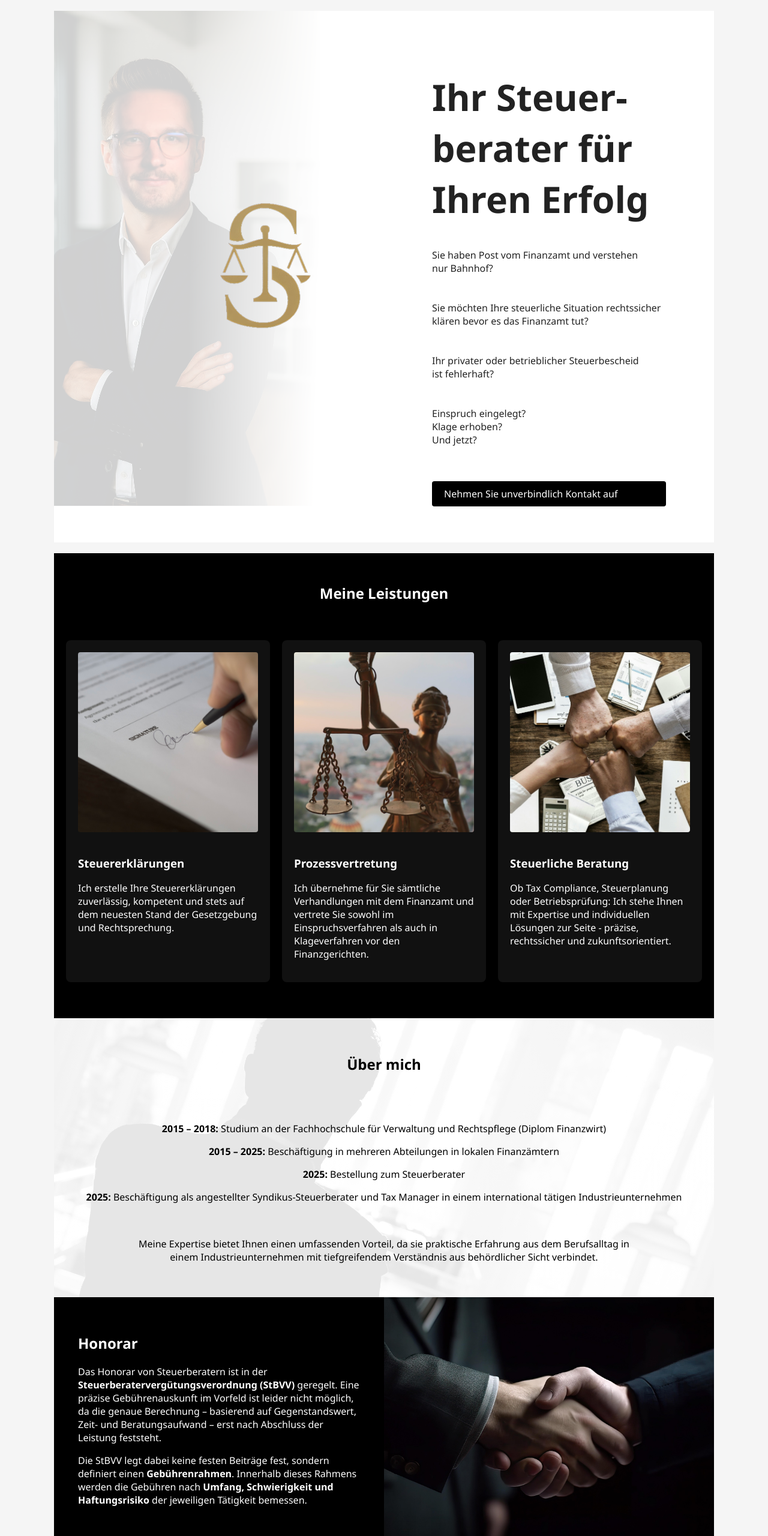
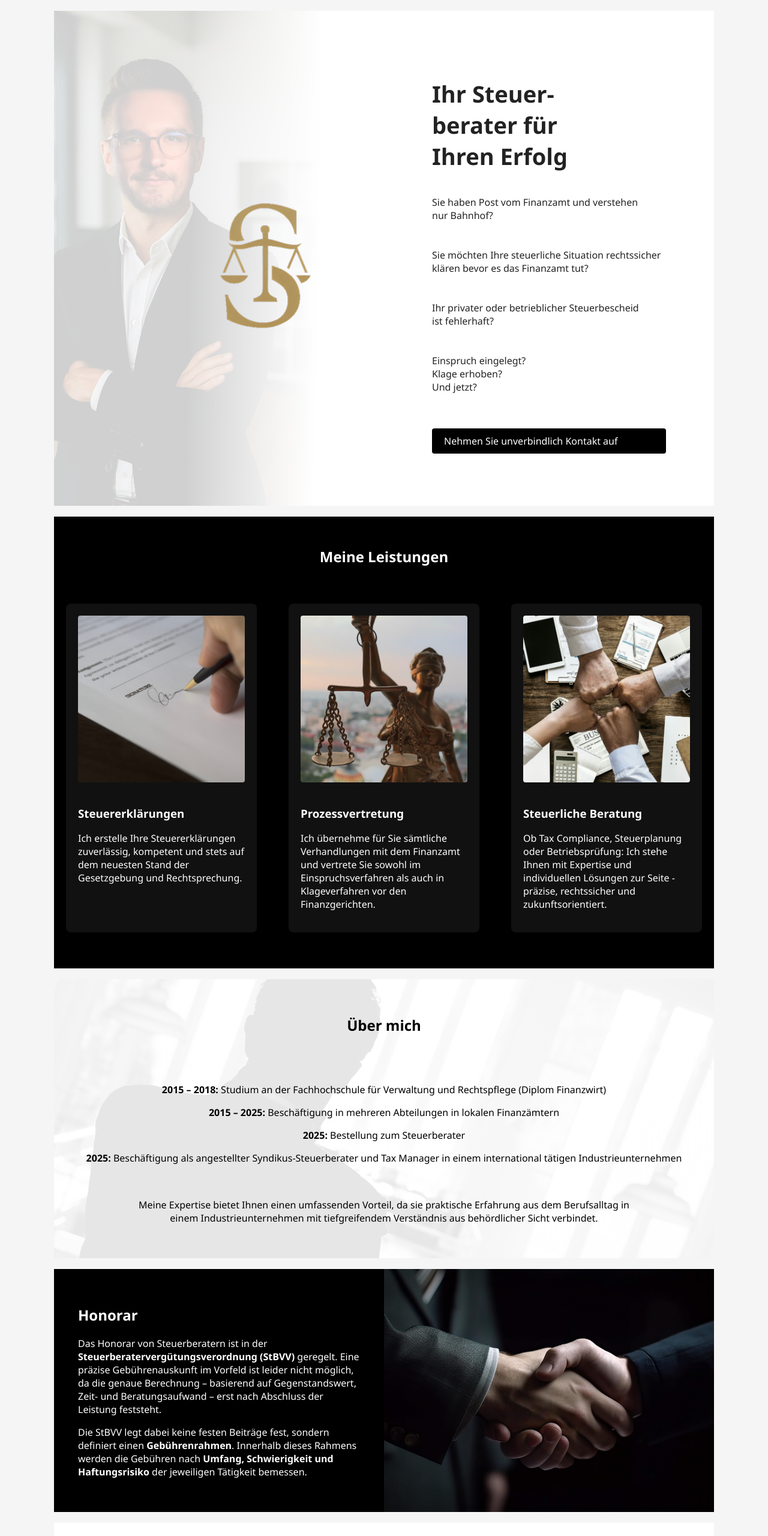
Before and after one commit to StB-Schreiner/Steuerberater-Christian-Schreiner, a plain HTML site: page index.html in a window 1280 px wide. Shown: the top 2560 px of the page at 60% size. Drawn offline with Linux system fonts and the light colour scheme.

Commit message:
Add files via upload

```diff
--- a/index.html
+++ b/index.html
@@ -2,7 +2,7 @@
 <html lang="de">
 <head>
   <meta charset="UTF-8" />
-  <meta name="viewport" content="width=device-width, initial-scale=1.0" />
+  <meta name="viewport" content="width=1100" />
   <title>Steuerberater Christian Schreiner</title>
   <style>
     html {
@@ -20,10 +20,10 @@
     }
     header {
       display: flex;
-      flex-wrap: wrap;
+      flex-wrap: nowrap;
       background: #fff;
-      max-width: 1100px;
-      margin: auto;
+      width: 1100px;
+      margin: 0 auto;
       padding: 0;
     }
     header .portrait {
@@ -43,7 +43,7 @@
       justify-content: center;
     }
     header h1 {
-      font-size: 2.5em;
+      font-size: 38px;
       margin-bottom: 10px;
     }
     .button {
@@ -56,8 +56,8 @@
       border-radius: 4px;
     }
     section, footer {
-      max-width: 1100px;
-      margin: auto;
+      width: 1100px;
+      margin: 0 auto;
       padding: 40px 20px;
     }
     .leistungen {
@@ -71,12 +71,12 @@
     }
     .cards {
       display: flex;
-      flex-wrap: wrap;
+      flex-wrap: nowrap;
       gap: 20px;
       justify-content: space-between;
     }
     .card {
-      flex: 1 1 30%;
+      flex: 0 0 30%;
       background: #111;
       border-radius: 8px;
       padding: 20px;
@@ -106,10 +106,9 @@
       text-decoration: none;
       border-radius: 4px;
     }
-    /* Datenschutzerklärung Styles */
     #datenschutzerklaerung {
       display: none;
-      max-width: 1100px;
+      width: 1100px;
       margin: 40px auto;
       padding: 20px;
       background: #fff;
@@ -129,7 +128,7 @@
       <img src="portrait.png" alt="Porträt Christian Schreiner" />
     </div>
     <div class="text" style="padding: 60px 80px;">
-      <h1 style="font-size: 3.8em; line-height: 1.4;">Ihr Steuer-<br>berater für<br>Ihren Erfolg</h1>
+      <h1>Ihr Steuer-<br>berater für<br>Ihren Erfolg</h1>
       <p style="margin-top: 30px;">Sie haben Post vom Finanzamt und verstehen<br> nur Bahnhof?<br><br><br>
         Sie möchten Ihre steuerliche Situation rechtssicher klären bevor es das Finanzamt tut?<br><br><br>
         Ihr privater oder betrieblicher Steuerbescheid<br> ist fehlerhaft?<br><br><br>
@@ -141,7 +140,7 @@
   <div style="height: 18px;"></div>
 
   <section class="leistungen">
-    <h2 style="text-align: center;">Meine Leistungen</h2><br>
+    <h2>Meine Leistungen</h2><br>
     <div class="cards">
       <div class="card">
         <img src="dokument.png" alt="Steuererklärungen" />
@@ -161,11 +160,15 @@
     </div>
   </section>
 
+  <div style="height: 18px;"></div>
+
   <section class="block" style="
     background: linear-gradient(rgba(255, 255, 255, 0.9), rgba(255, 255, 255, 0.9)), url('hintergrund-wasserzeichen.jpg') no-repeat center center;
     background-size: cover;
     color: #000;
     padding: 40px;
+    width: 1100px;
+    margin: 0 auto;
   ">
     <h2 style="text-align: center;">Über mich</h2><br><br>
     <p><center><strong>2015 – 2018:</strong> Studium an der Fachhochschule für Verwaltung und Rechtspflege (Diplom Finanzwirt)</center></p>
@@ -176,7 +179,9 @@
     <p><center>Meine Expertise bietet Ihnen einen umfassenden Vorteil, da sie praktische Erfahrung aus dem Berufsalltag in<br> einem Industrieunternehmen mit tiefgreifendem Verständnis aus behördlicher Sicht verbindet.</center></p>
   </section>
 
-  <section style="background-color: #000; color: #fff; display: flex; flex-wrap: wrap; padding: 0; max-width: 1100px; margin: auto;">
+  <div style="height: 18px;"></div>
+
+  <section style="background-color: #000; color: #fff; display: flex; flex-wrap: nowrap; padding: 0; width: 1100px; margin: auto;">
     <div style="flex: 0 0 50%; padding: 40px;">
       <h2>Honorar</h2>
       <p>Das Honorar von Steuerberatern ist in der <strong>Steuerberatervergütungsverordnung (StBVV)</strong> geregelt. Eine präzise Gebührenauskunft im Vorfeld ist leider nicht möglich, da die genaue Berechnung – basierend auf Gegenstandswert, Zeit- und Beratungsaufwand – erst nach Abschluss der Leistung feststeht.</p>
@@ -198,8 +203,7 @@
     <a href="https://wa.me/4916099606527?text=Guten%20Tag%2C%20ich%20interessiere%20mich%20für%20eine%20steuerliche%20Beratung." target="_blank" title="WhatsApp öffnen">Kontakt per WhatsApp</a>
   </footer>
 
-  <!-- Impressum & Datenschutzerklärung -->
-  <section class="block" style="text-align: center; font-size: 14px; color: #555; background: none;">
+  <section class="block" style="text-align: center; font-size: 14px; color: #555; background: none; width: 1100px; margin: auto;">
     <h2>Impressum</h2>
     <p>Christian Schreiner<br>Diplom Finanzwirt (FH)<br>Steuerberater<br>Adresse: Bahnhofstr. 24, 83410 Laufen<br>
       Telefon: +49 160 99606527<br>E-Mail: info@steuerberater-schreiner.de<br><br>Berufsbezeichnung: Steuerberater (verliehen in Deutschland)<br>
@@ -215,7 +219,6 @@
     <p>&copy; 2025 Christian Schreiner – Alle Rechte vorbehalten</p>
   </section>
 
-  <!-- Versteckte Datenschutzerklärung -->
   <section id="datenschutzerklaerung">
     <h2>Datenschutzerklärung</h2>
     <p>Der Schutz Ihrer persönlichen Daten ist uns wichtig. Wir verarbeiten Ihre personenbezogenen Daten daher ausschließlich auf Grundlage der gesetzlichen Bestimmungen (DSGVO, TMG).</p>
@@ -242,7 +245,6 @@
     <p>Wir behalten uns vor, diese Datenschutzerklärung anzupassen, damit sie stets den aktuellen rechtlichen Anforderungen entspricht.</p>
   </section>
 
-  <!-- JavaScript zum Ein-/Ausblenden -->
   <script>
     const btn = document.getElementById('showDatenschutz');
     const datenschutz = document.getElementById('datenschutzerklaerung');
```
